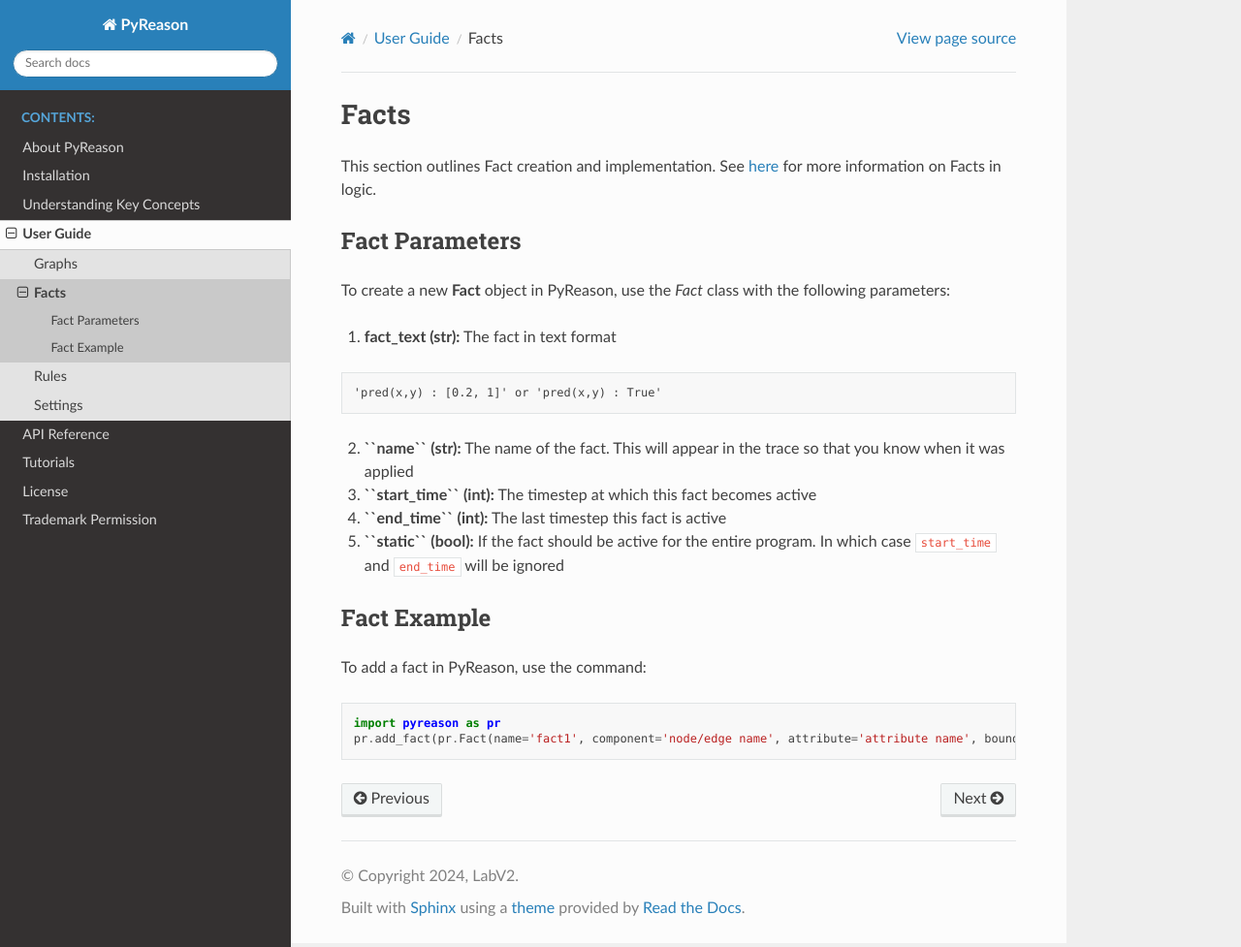
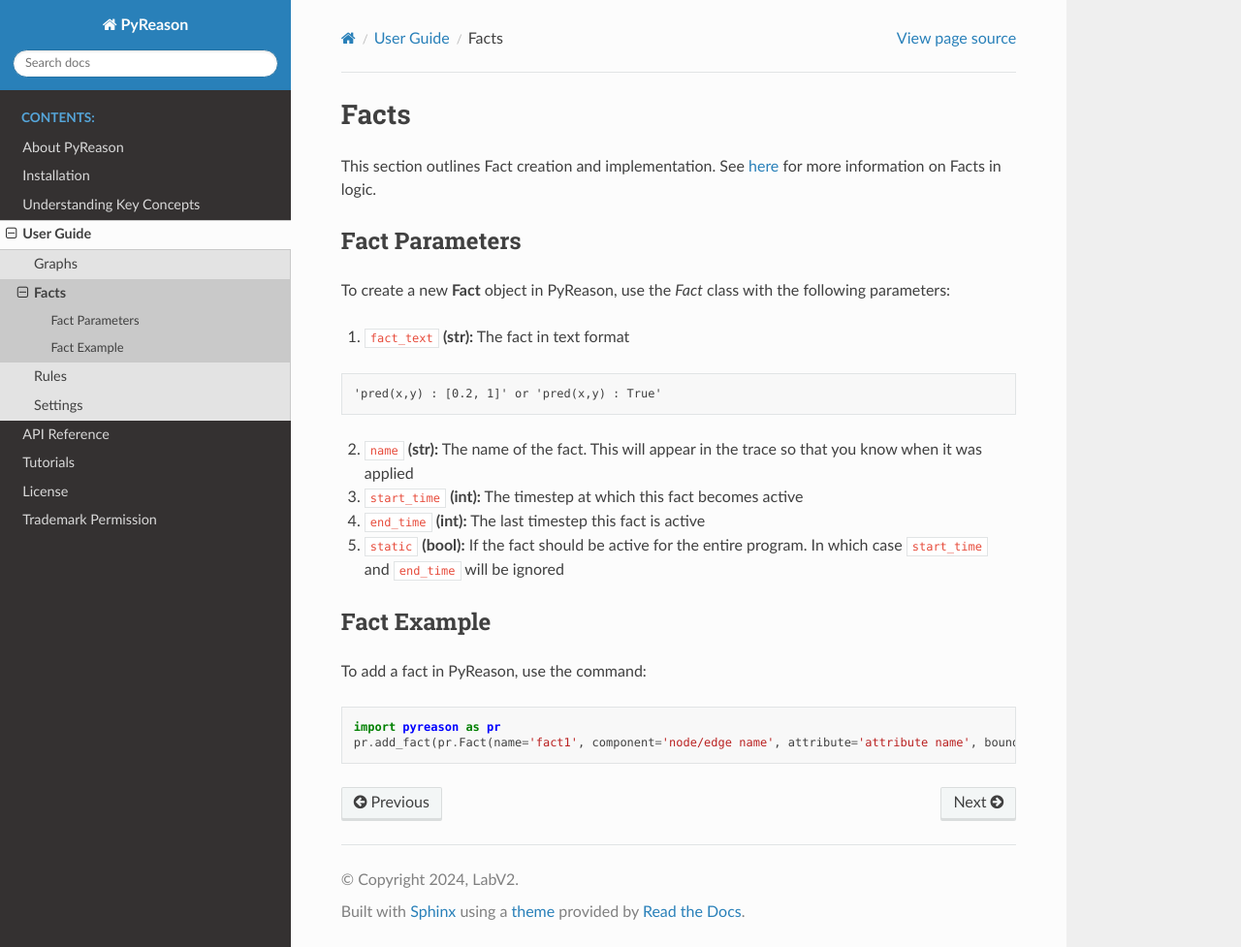
Before and after one commit to lab-v2/pyreason, a Sphinx documentation site: the page built from docs/source/user_guide/2_pyreason_facts.rst, in a window 1280 px wide and 977 px high. Shown: the whole window at 97% size. Built offline with Sphinx 7.4.7 and the Read the Docs theme 3.1.0, drawn with Linux system fonts in a browser that asks for light colours; pages that are not in the unit, such as notebooks, are missing from menus.

```diff
--- a/docs/source/user_guide/2_pyreason_facts.rst
+++ b/docs/source/user_guide/2_pyreason_facts.rst
@@ -6,16 +6,16 @@ Fact Parameters
 ~~~~~~~~~~~~~~~
 To create a new **Fact** object in PyReason, use the `Fact` class with the following parameters:
 
-1. **fact_text (str):** The fact in text format
+1. ``fact_text`` **(str):** The fact in text format
 
 .. code:: text
 
     'pred(x,y) : [0.2, 1]' or 'pred(x,y) : True'
 
-2. **``name`` (str):** The name of the fact. This will appear in the trace so that you know when it was applied
-3. **``start_time`` (int):** The timestep at which this fact becomes active
-4. **``end_time`` (int):** The last timestep this fact is active
-5. **``static`` (bool):** If the fact should be active for the entire program. In which case ``start_time`` and ``end_time`` will be ignored
+2. ``name`` **(str):** The name of the fact. This will appear in the trace so that you know when it was applied
+3. ``start_time`` **(int):** The timestep at which this fact becomes active
+4. ``end_time`` **(int):** The last timestep this fact is active
+5. ``static`` **(bool):** If the fact should be active for the entire program. In which case ``start_time`` and ``end_time`` will be ignored
 
 
 Fact Example
```
